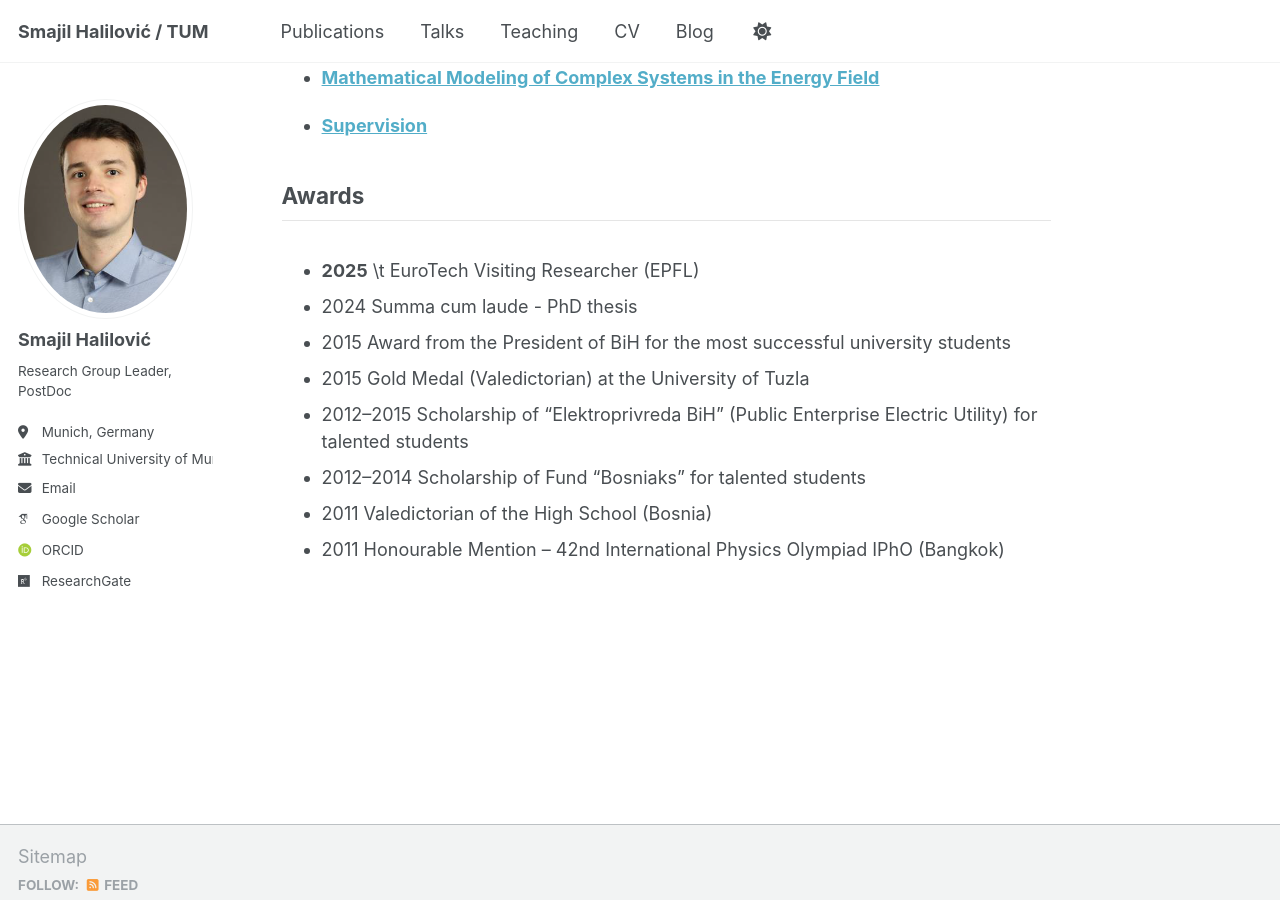
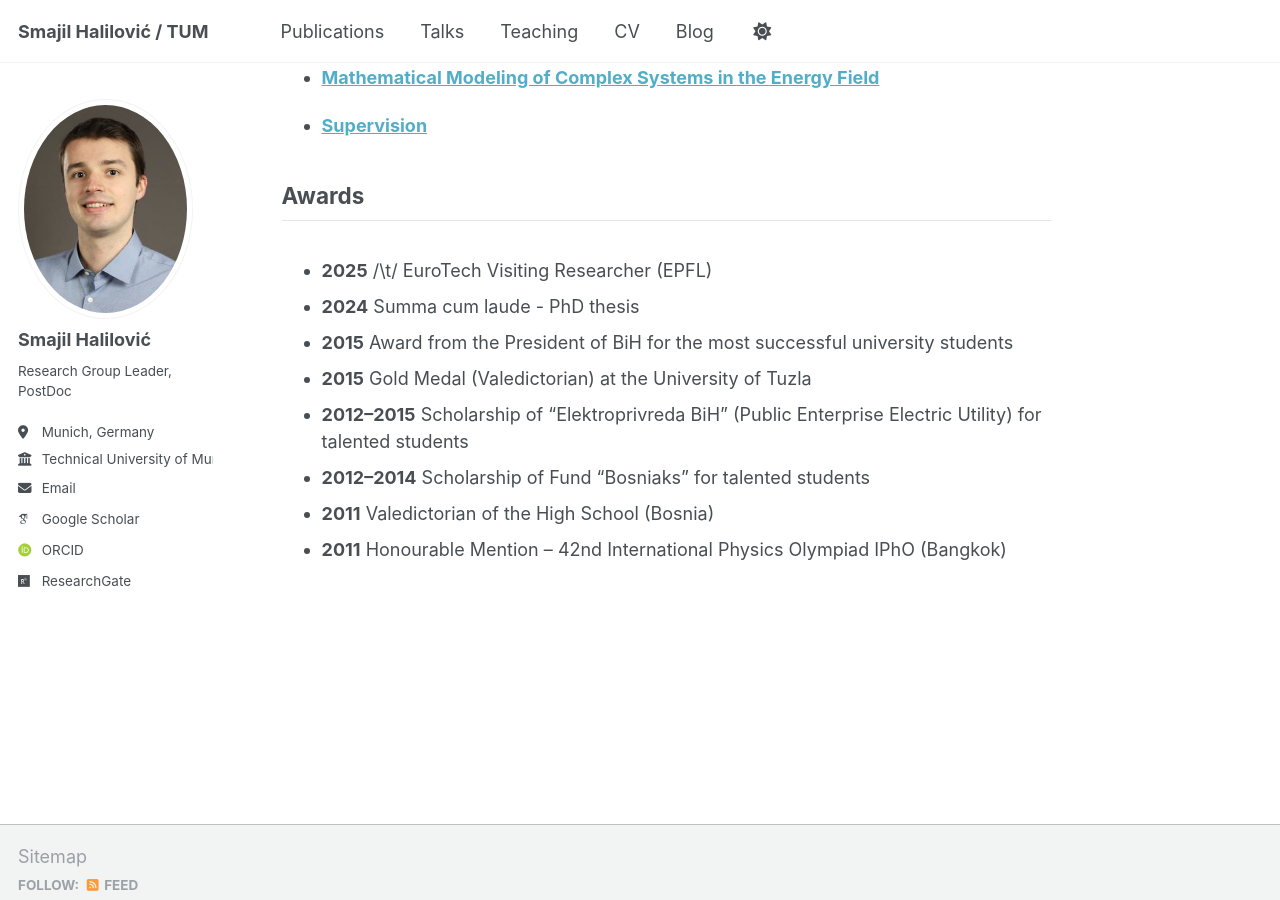
Before and after one commit to SHalilovic/shalilovic.github.io, a Jekyll site: the page built from _pages/cv.md, in a window 1280 px wide and 900 px high, scrolled down 2562 px. Built offline with Jekyll 4.4.1, drawn with Linux system fonts in a browser that asks for light colours; some web fonts are replaced; a script that is not in the unit is left out.

Commit message:
Update cv.md

```diff
--- a/_pages/cv.md
+++ b/_pages/cv.md
@@ -62,11 +62,11 @@ author_profile: true
 <div class="cv-section" style="margin-bottom: 2em;">
   <h2 style="border-bottom: 1px solid #e5e5e5; padding-bottom: 0.5em;">{{ "Awards" | capitalize }}</h2>
 </div>
-  *  <b>2025</b> \t EuroTech Visiting Researcher (EPFL)
-  * 2024 Summa cum laude - PhD thesis
-  * 2015 Award from the President of BiH for the most successful university students
-  * 2015 Gold Medal (Valedictorian) at the University of Tuzla
-  * 2012–2015 Scholarship of “Elektroprivreda BiH” (Public Enterprise Electric Utility) for talented students
-  * 2012–2014 Scholarship of Fund “Bosniaks” for talented students
-  * 2011 Valedictorian of the High School (Bosnia)
-  * 2011 Honourable Mention – 42nd International Physics Olympiad IPhO (Bangkok)
+  *  <b>2025</b> /\t/ EuroTech Visiting Researcher (EPFL)
+  * <b>2024</b> Summa cum laude - PhD thesis
+  * <b>2015</b> Award from the President of BiH for the most successful university students
+  * <b>2015</b> Gold Medal (Valedictorian) at the University of Tuzla
+  * <b>2012–2015</b> Scholarship of “Elektroprivreda BiH” (Public Enterprise Electric Utility) for talented students
+  * <b>2012–2014</b> Scholarship of Fund “Bosniaks” for talented students
+  * <b>2011</b> Valedictorian of the High School (Bosnia)
+  * <b>2011</b> Honourable Mention – 42nd International Physics Olympiad IPhO (Bangkok)
```
